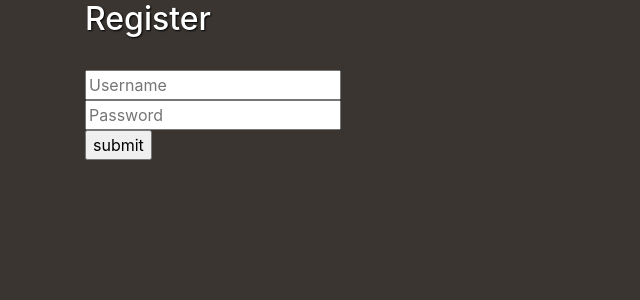
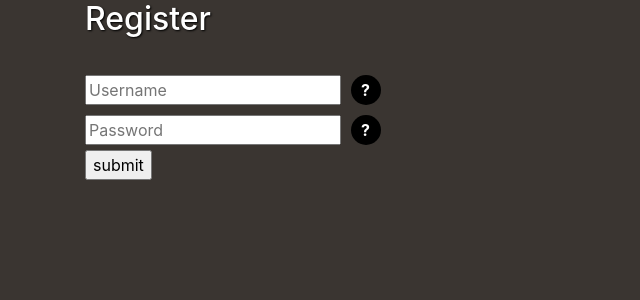
Before and after one commit to gerald-guerrero/netflix-clone, a Flask app: page /register in a window 1280 px wide. Shown: the part 74-374 px from the top of the page, without its empty margins (0-640 px from the left). Run offline with Flask 3, Linux system fonts and the light colour scheme; some libraries are stand-ins or nearby versions.

Commit message:
added more validation rules for registration, tooltips with rules, and fixed redirection after registration

```diff
--- a/pages.py
+++ b/pages.py
@@ -75,7 +75,7 @@ def register_input():
         flash("User already exists")
         return redirect(url_for("pages.register"))
 
-    return redirect(url_for("pages.index"))
+    return redirect(url_for("pages.login"))
 
 @pages.route("/logout")
 def logout():
--- a/static/style.css
+++ b/static/style.css
@@ -64,3 +64,17 @@ ul {
 .catalog_entry:hover {
     background-color: gray;
 }
+
+.tooltips {
+    color: white;
+    background-color: black;
+    font-weight: bold;
+    padding: 10px;
+    margin: 5px;
+    height: 30px;
+    width: 30px;
+    border-radius: 100%;
+    display:inline-flex;
+    justify-content:center;
+    align-items:center
+}
--- a/templates/login.html
+++ b/templates/login.html
@@ -14,9 +14,9 @@
     <p>{{ error }}</p>
 {% endif %}
 <form method="POST" action="login_input">
-    <input type="text" name="username" placeholder="Username" min="1" maxlength="20" required/>
+    <input type="text" name="username" placeholder="Username" minlength="1" maxlength="25" required/>
     <br>
-    <input type="password" name="password" placeholder="Password" min="1" maxlength="20" required/>
+    <input type="password" name="password" placeholder="Password" minlength="1" maxlength="25" required/>
     <br>
     <input type="submit" name="submit" value="submit"/>
 </form>
--- a/templates/register.html
+++ b/templates/register.html
@@ -11,9 +11,11 @@
 <h1>Register</h1>
 <br>
 <form method="POST" action="register_input">
-    <input type="text" name="username" placeholder="Username" min="1" maxlength="20" required/>
+    <input type="text" name="username" placeholder="Username" minlength="5" maxlength="25" pattern="((?=.*[A-Z])(?=.*[a-z])).+" autocomplete="off" required/>
+    <span class="tooltips" title="Username must include 1 uppercase letter, 1 lower case letter, and at least 5 characters">?</span>
     <br>
-    <input type="password" name="password" placeholder="Password" min="1" maxlength="20" required/>
+    <input type="password" name="password" placeholder="Password" minlength="8" maxlength="25" pattern="((?=.*[A-Z])(?=.*[a-z])(?=.*[0-9])).+" autocomplete="off" required/>
+    <span class="tooltips" title="Password must include 1 uppercase letter, 1 lower case letter, 1 number, and at least 8 characters">?</span>
     <br>
     <input type="submit" name="submit" value="submit"/>
 </form>
```
Also changed, not shown: data.sqlite.
